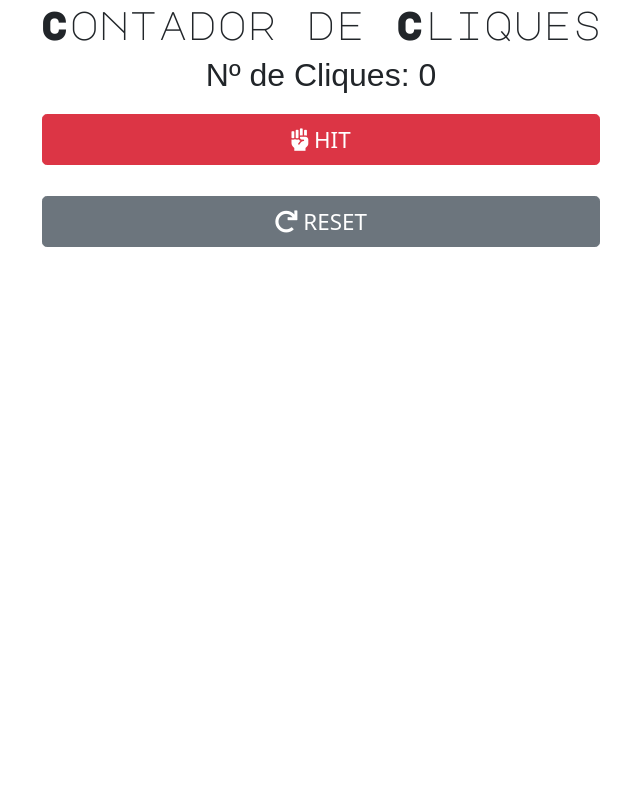
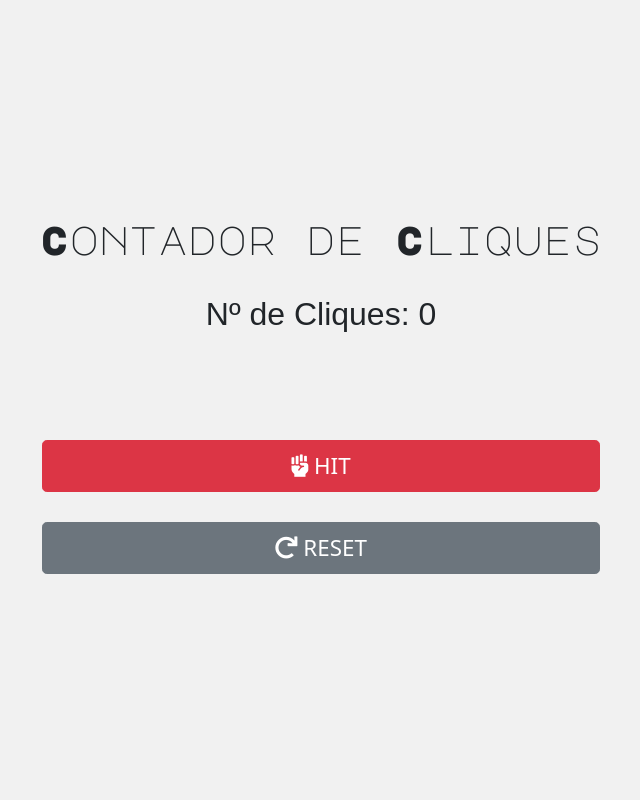
Before and after one commit to HenriqueHartmann/tigre-contador-de-cliques, a PHP site: page / in a window 1280 px wide. Shown: the whole page, without its empty margins (319-959 px from the left). Run offline with PHP 8.4, Linux system fonts and the light colour scheme; some libraries are stand-ins or nearby versions; some web fonts are replaced.

Commit message:
centralize content

```diff
--- a/assets/css/main.css
+++ b/assets/css/main.css
@@ -4,13 +4,27 @@
 @import url('https://fonts.googleapis.com/css2?family=Amatic+SC:wght@400;700&display=swap');
 
 
-.app-container {
+body {
+    background-color: #f1f1f1 !important;
+}
+.container {
+    min-height: 100vh;
+    display: table;
+}
+.app-content {
+    width: 100%;
+    display: table-cell;
+    vertical-align: middle;
+    position: relative;
+}
+.app-content {
     text-align: center;
 }
-.app-container h1 {
+.app-content h1 {
     font-family: 'Major Mono Display', monospace;
 }
-.app-container h2 {
+.app-content h2 {
+    margin: 1em 0 3em 0;
     font-family: 'Aldrich', sans-serif;
 }
 button {
```
